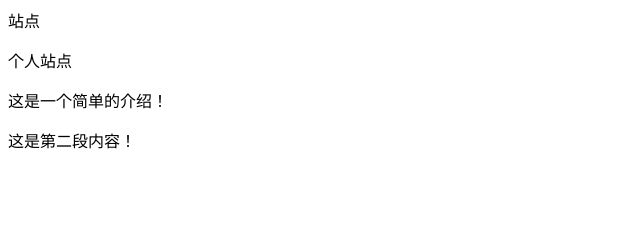
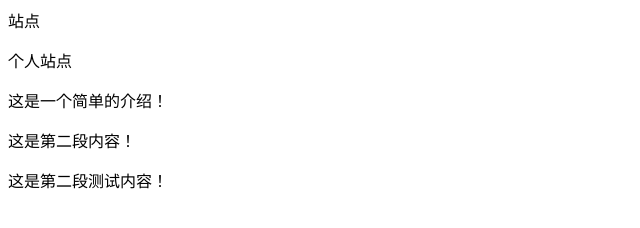
Before and after one commit to lpfang888/lpfang888.github.io, a plain HTML site: page index.html in a window 1280 px wide. Shown: the whole page, without its empty margins (0-640 px from the left). Drawn offline with Linux system fonts and the light colour scheme.

Commit message:
提交测试内容

```diff
--- a/index.html
+++ b/index.html
@@ -4,5 +4,6 @@
         <p>个人站点</p>
         <p>这是一个简单的介绍！</p>
         <p>这是第二段内容！</p>
+        <p>这是第二段测试内容！</p>
     </body>
 </html>
```
